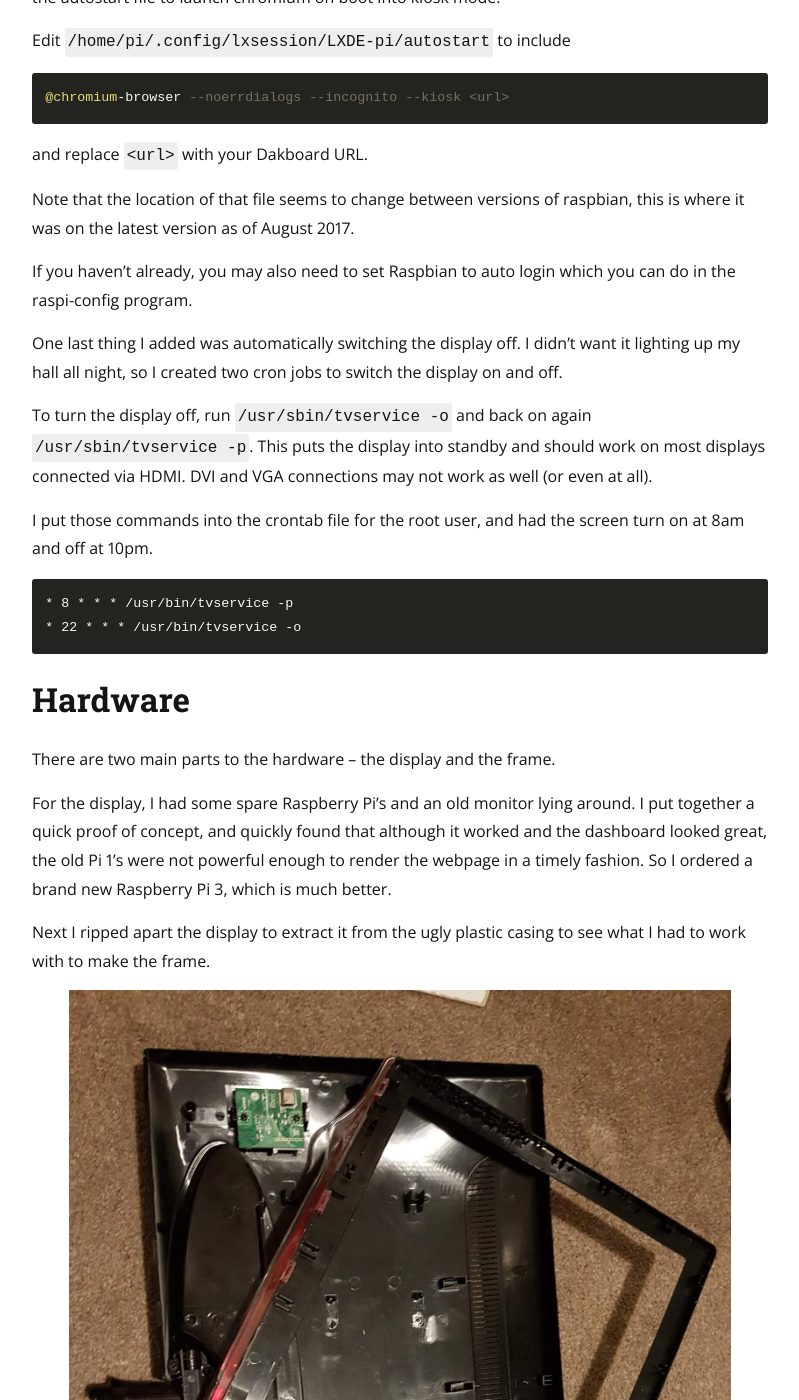
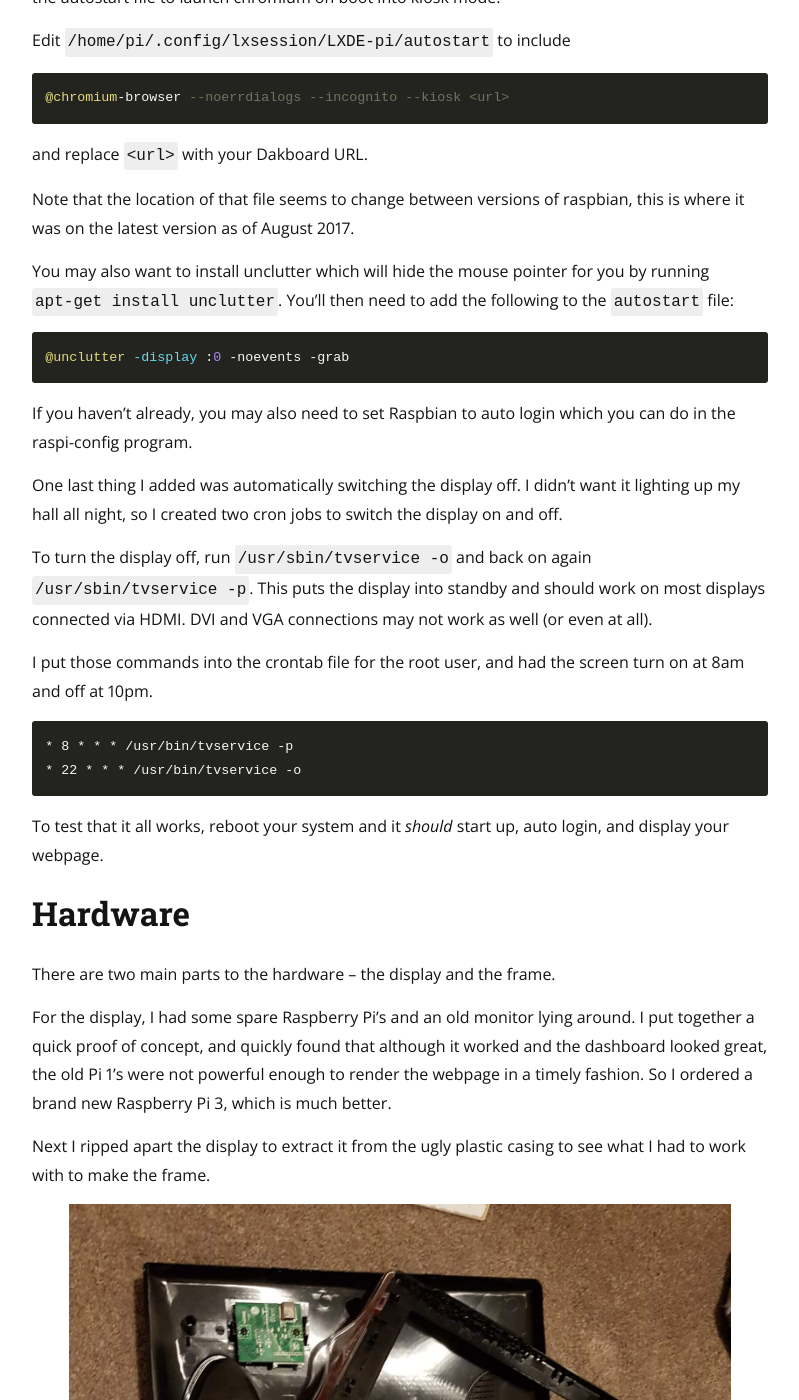
Before and after one commit to njhowell/nickhowell.co.uk, a Jekyll site: the page built from _posts/2017-08-04-making-a-home-dashboard.markdown, in a window 1280 px wide and 1400 px high, scrolled down 1279 px. Shown: the whole window, without its empty margins (240-1039 px from the left). Built offline with Jekyll 4.4.1, drawn with Linux system fonts in a browser that asks for light colours; nearby versions of some CDN libraries; comment, search, counter and statistics services are not loaded; some of the changed text lies outside the part shown.

Commit message:
Update home dashboard post with a few extra details
and additional images

````diff
--- a/_posts/2017-08-04-making-a-home-dashboard.markdown
+++ b/_posts/2017-08-04-making-a-home-dashboard.markdown
@@ -32,6 +32,12 @@ and replace `<url>` with your Dakboard URL.
 
 Note that the location of that file seems to change between versions of raspbian, this is where it was on the latest version as of August 2017.
 
+You may also want to install unclutter which will hide the mouse pointer for you by running `apt-get install unclutter`. You'll then need to add the following to the `autostart` file:
+
+```
+@unclutter -display :0 -noevents -grab
+```
+
 If you haven't already, you may also need to set Raspbian to auto login which you can do in the raspi-config program.
 
 One last thing I added was automatically switching the display off. I didn't want it lighting up my hall all night, so I created two cron jobs to switch the display on and off.
@@ -44,6 +50,9 @@ I put those commands into the crontab file for the root user, and had the screen
 * 8 * * * /usr/bin/tvservice -p
 * 22 * * * /usr/bin/tvservice -o
 ```
+
+
+To test that it all works, reboot your system and it *should* start up, auto login, and display your webpage.
 
 
 # Hardware
@@ -106,3 +115,15 @@ Now, the moment of truth. Would it work. I powered it up and waited patiently fo
 It worked!
 
 All that's left now, is to paint it and attach it to the wall.
+
+# Update 2017-08-05:
+
+I've painted the frame, and hung it on the wall now. Here are a few more photos of it in action. You may also spot my method of handing it -- some wire between two loops on the inside of either edge. That then hooks on to two giant picture hooks on the wall.
+
+![](/assets/images/2017/dashboard/painted_frame.jpg)
+
+![](/assets/images/2017/dashboard/rear_complete.jpg)
+
+![](/assets/images/2017/dashboard/complete_off.jpg)
+
+![](/assets/images/2017/dashboard/on_wall_working_blurred.jpg)
````
Also changed, not shown: assets/images/2017/dashboard/big/complete_off.jpg (added), assets/images/2017/dashboard/big/on_wall_working_blurred.jpg (added), assets/images/2017/dashboard/big/painted_frame.jpg (added), assets/images/2017/dashboard/big/rear_complete.jpg (added), assets/images/2017/dashboard/complete_off.jpg (added), assets/images/2017/dashboard/on_wall_working_blurred.jpg (added), assets/images/2017/dashboard/painted_frame.jpg (added), assets/images/2017/dashboard/rear_complete.jpg (added), 1 other file.
